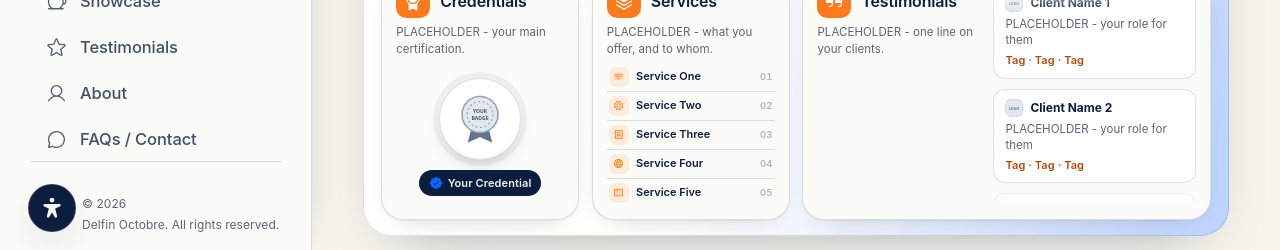
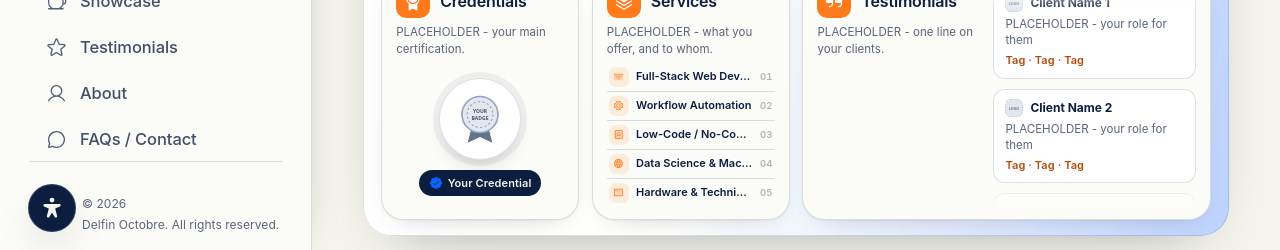
Before and after one commit to khanedith13/delfinoctobre, a React (Vite) app: page / in a window 1280 px wide. Shown: the part 540-790 px from the top of the page. Built offline with nearby package versions, Linux system fonts and the light colour scheme.

Commit message:
Update service offerings in HomeBento component with detailed descriptions

```diff
--- a/src/components/HomeBento.tsx
+++ b/src/components/HomeBento.tsx
@@ -35,11 +35,11 @@ const thumbSrc = (f: Funnel) =>
 const PROJECT_SHOTS = [gymFunnel[0], bookingFunnel[0], websiteFunnel[0], gymFunnel[1]].filter(Boolean)
 
 const OFFERS = [
-  { Icon: FunnelSimple, title: 'Service One', note: 'PLACEHOLDER one-liner' },
-  { Icon: Gear, title: 'Service Two', note: 'PLACEHOLDER one-liner' },
-  { Icon: AddressBook, title: 'Service Three', note: 'PLACEHOLDER one-liner' },
-  { Icon: Globe, title: 'Service Four', note: 'PLACEHOLDER one-liner' },
-  { Icon: AppWindow, title: 'Service Five', note: 'PLACEHOLDER one-liner' },
+  { Icon: FunnelSimple, title: 'Full-Stack Web Development', note: 'web dev' },
+  { Icon: Gear, title: 'Workflow Automation', note: 'automate' },
+  { Icon: AddressBook, title: 'Low-Code / No-Code Development', note: 'low/no code' },
+  { Icon: Globe, title: 'Data Science & Machine Learning', note: 'data and ml' },
+  { Icon: AppWindow, title: 'Hardware & Technical Support', note: 'support' },
 ] as const
 
 const CLIENTS = [
```
